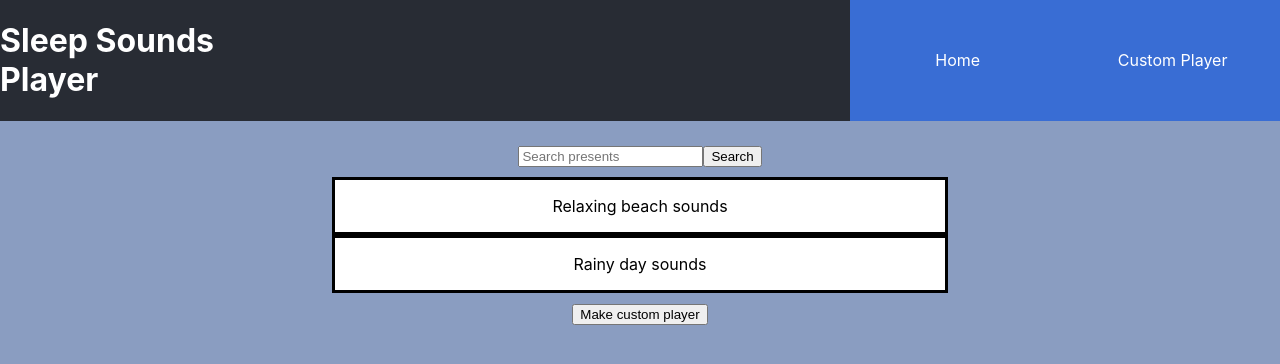
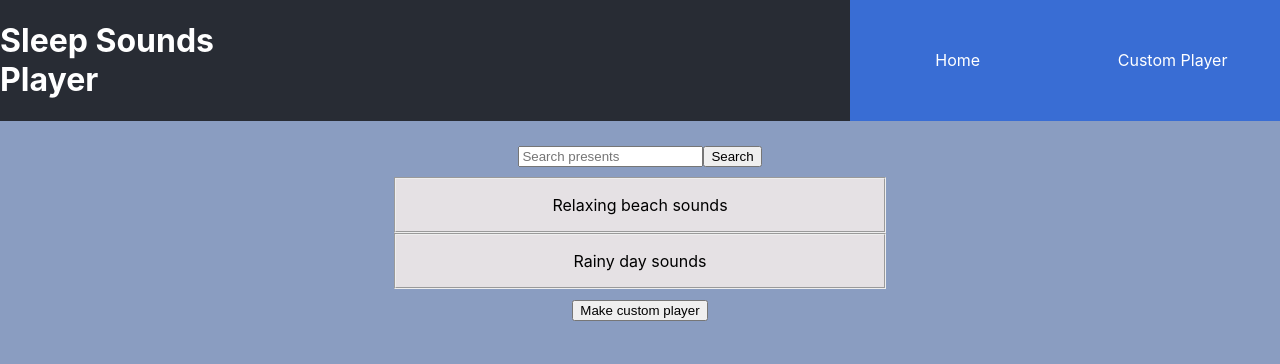
Before and after one commit to greg-navarro/Sleep-Sounds-Player, a React (Create React App) app in the folder sleep-sounds-app/: page / in a window 1280 px wide. Shown: the top 364 px of the page. Built offline with nearby package versions, Linux system fonts and the light colour scheme.

Commit message:
Edits links to presents for border and colors and hover

```diff
--- a/sleep-sounds-app/src/App.css
+++ b/sleep-sounds-app/src/App.css
@@ -9,7 +9,6 @@ body {
 
 .App {
   text-align: center;
-
   height: 100%;
 }
 
--- a/sleep-sounds-app/src/components/Home.css
+++ b/sleep-sounds-app/src/components/Home.css
@@ -7,18 +7,25 @@ button a {
 }
 
 .present-list {
-  background-color: #FFFFFF;
-  /* color: #000; */
-  width: 50%;
+  background-color: #ece7e7ed;
+  width: 40%;
   margin: 10px auto;
 }
 
 .present-option {
-  border: solid;
+  border-style: groove;
+  border-width: 2px;
+}
+
+.present-option:hover {
+  background-color: rgb(162, 180, 190);
+  color: rgb(252, 248, 248);
 }
 
 .present-list a {
-  /* background-color: #FFFFFF; */
   color: #000;
+}
+
+.present-list a:hover {
 
 }
```
